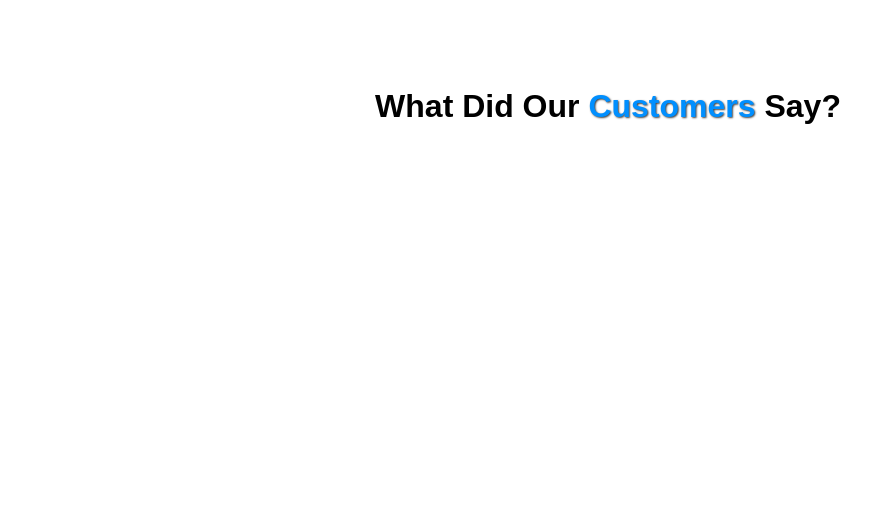
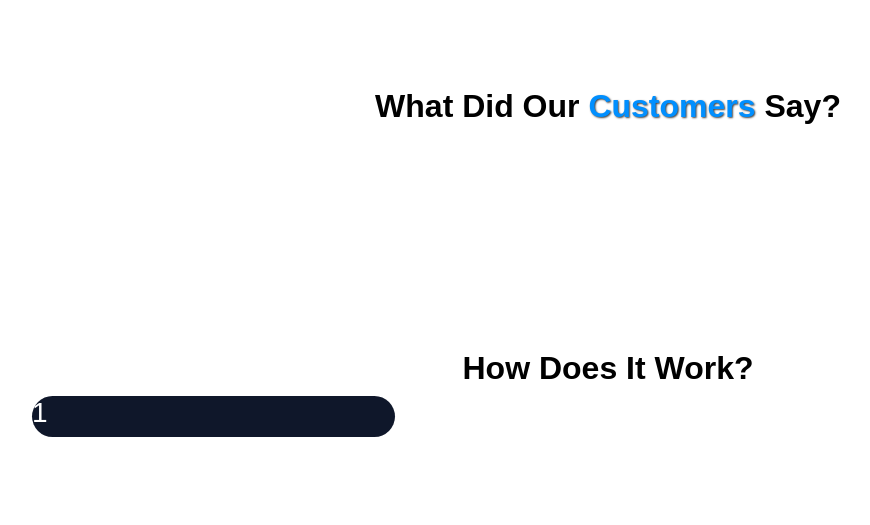
Before and after one commit to vanlandinghamanderson/Restoration-Company-Website, a Django app: page / in a window 1280 px wide. Shown: the part 1680-2205 px from the top of the page, without its empty margins (32-902 px from the left). Before the commit the page ends 1804 px from the top, so only its background shows below. Run offline with Django 5.2, Linux system fonts and the light colour scheme; data that the repository does not hold is empty.

Commit message:
Step Process Section Added, Not Finished

```diff
--- a/static/core/css/styles.css
+++ b/static/core/css/styles.css
@@ -369,7 +369,22 @@ section {
     font-weight: 900;
 }
 
+/* ----- STEP PROCESS SECTION ----- */
+.step-process {
+    background-color: #fff;
+}
 
+.step-process-grid {
+    display: grid;
+    grid-template-columns: repeat(3, minmax(0, 1fr));
+    gap: 2rem;
+}
+
+.step-card {
+    background-color: #0f172a;
+    border-radius: 9999px;
+    color: white;
+}
 
 /***** Mobile *****/
 @media (max-width: 897px) {
--- a/templates/core/index.html
+++ b/templates/core/index.html
@@ -106,4 +106,16 @@
     </div>
 </section>
 
+<!----- Step Process Section ----->
+<section class="step-process">
+    <div class="container">
+        <h2 class="section-title">How Does It Work?</h2>
+        <div class="step-process-grid">
+            <div class="step-card">
+                <h3>1</h3>
+            </div>
+        </div>
+    </div>
+</section>
+
 {% endblock %}
```
